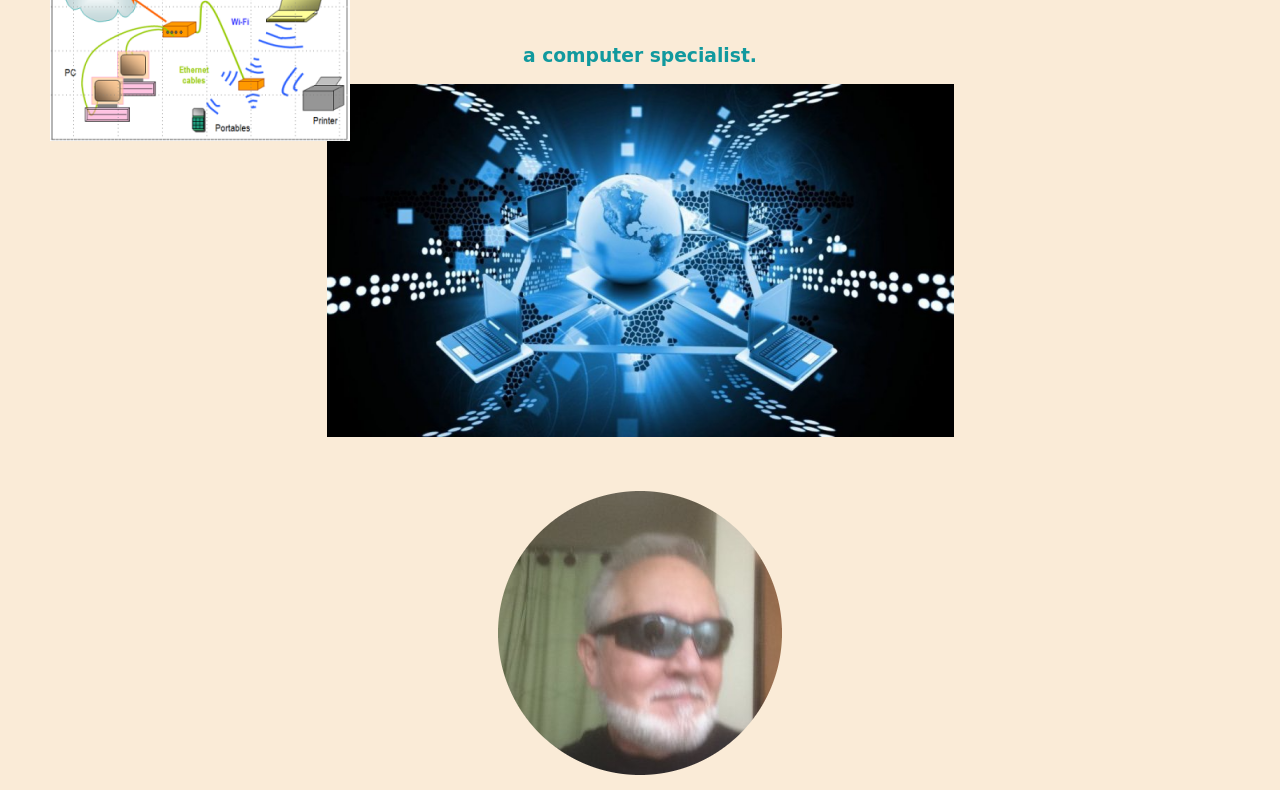
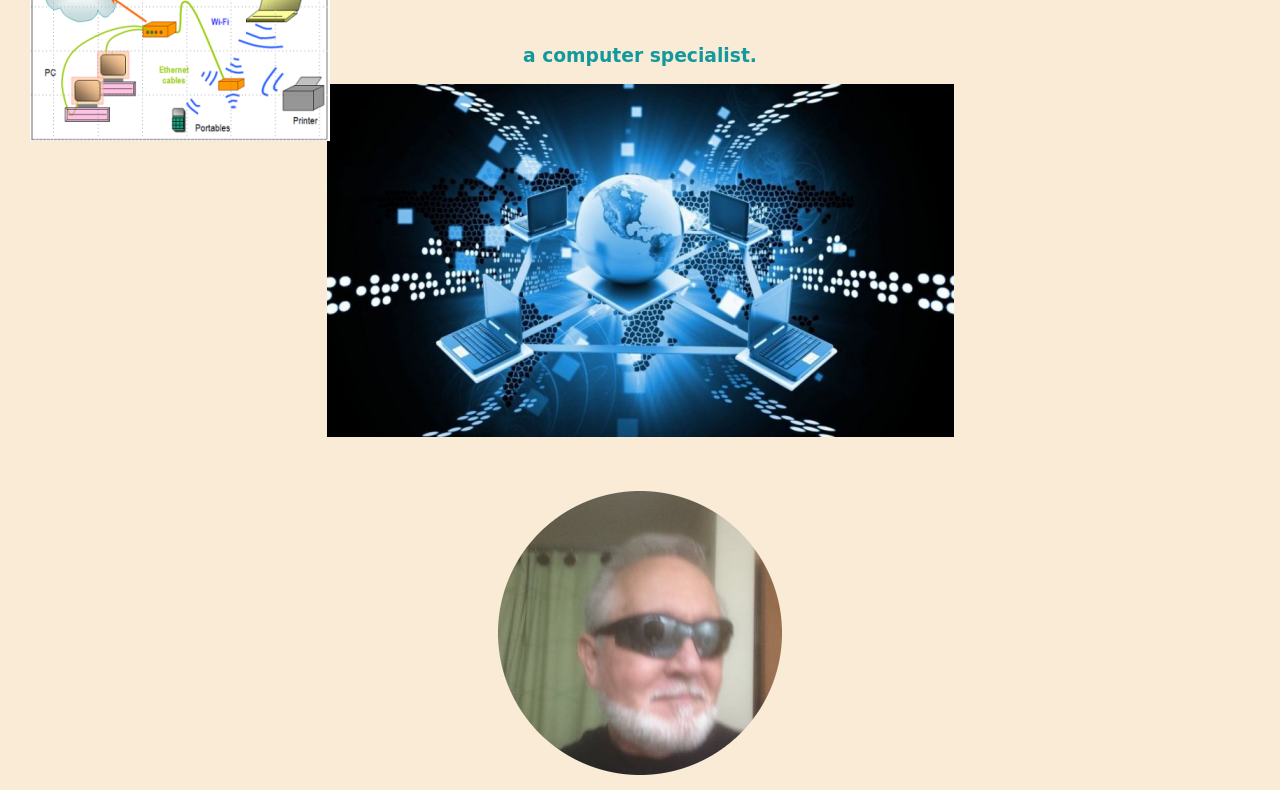
Before and after one commit to hkavalary/Computer-Service, a plain HTML site: page index.html in a window 1280 px wide. Shown: the part 281-1071 px from the top of the page. Drawn offline with Linux system fonts and the light colour scheme.

Commit message:
Update styles.css

```diff
--- a/css/styles.css
+++ b/css/styles.css
@@ -70,7 +70,7 @@ a:hover {
 }
 .bottom-cloud {
   position: absolute;
-  left: 50px;
+  left: 30px;
   bottom: 300px;
 }
 .computer-img {
```
